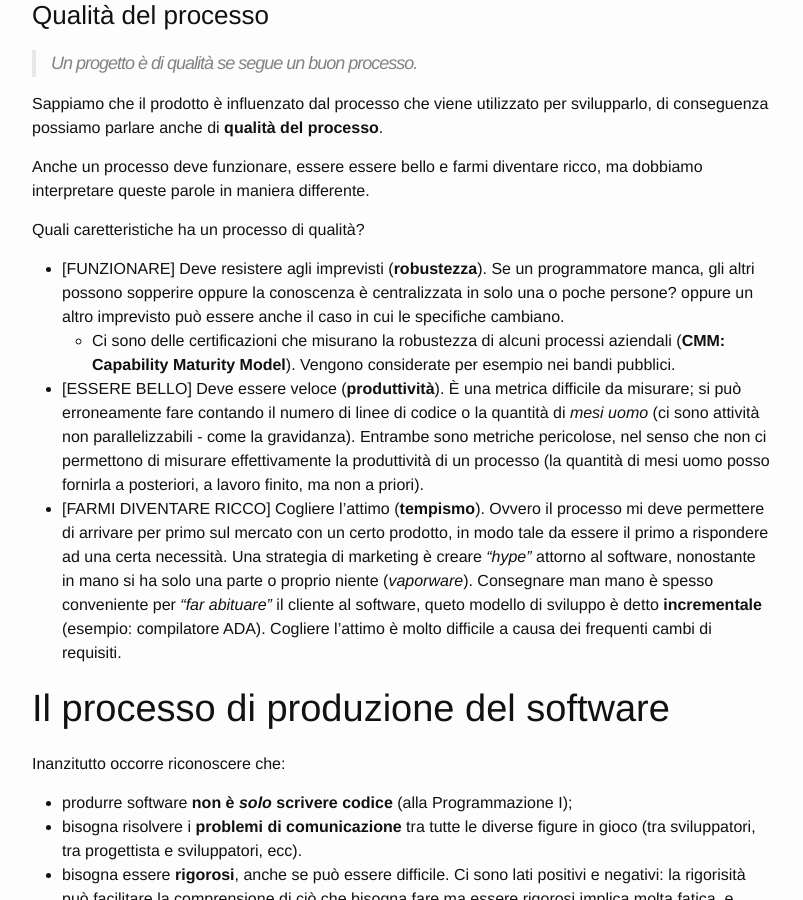
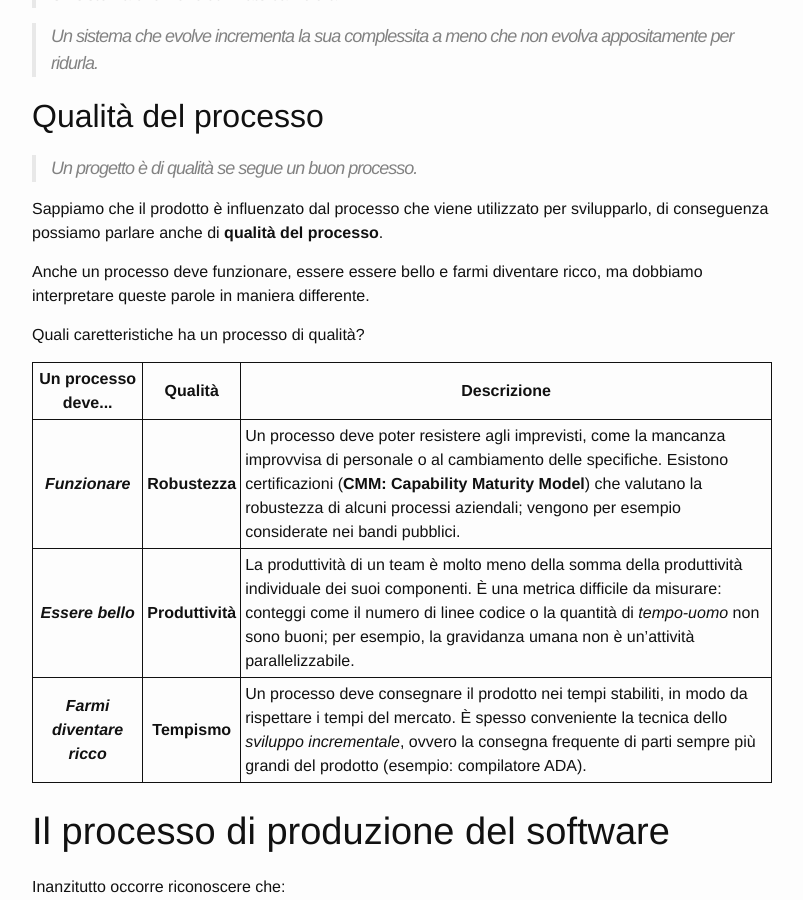
Before and after one commit to MarcoBuster/sweng, a Jekyll site: the page built from _posts/2022-10-03-introduzione.md, in a window 1280 px wide and 900 px high, scrolled down 4011 px. Shown: the whole window, without its empty margins (238-1041 px from the left). Built offline with Jekyll 4.4.1, drawn with Linux system fonts in a browser that asks for light colours; the table of contents is made by our own code; some of the changed text lies outside the part shown.

Commit message:
Finish process quality table

```diff
--- a/_posts/2022-10-03-introduzione.md
+++ b/_posts/2022-10-03-introduzione.md
@@ -58,7 +58,7 @@ Ma __quale è il target__? Mi chiedo le seguenti domande:
 - I __requesiti__ sono quello che il cliente vuole. Spesso sono cambiati in corso d'opera oppure sono espressi in modo sbagliato. È necessaria un'interazione continua.
 - Le __specifiche__ sono ciò che è stato formalizzato dal programmatore (se i requisiti sono stati espressi in modo non corretto anche le specifiche risulteranno inesatte).
 
-## Qualità del software
+# Qualità
 
 Le qualità del prodotto si dividono in due tipi:
 - __qualità esterne__: qualità che vengono colte dal cliente;
@@ -66,12 +66,14 @@ Le qualità del prodotto si dividono in due tipi:
 
 Le qualità interne influenzano molto le qualità esterne (per esempio se ho un codice ottimizzato ed efficiente, il mio software produrrà i risultati più velocemente).
 
+## Qualità del software
+
 Un software di qualità deve <b><i>funzionare</i></b>, <b><i>essere bello</i></b> e <b><i>"farmi diventare ricco"</i></b>.
 
 <table style="margin-bottom: 20px">
 <thead>
     <tr>
-        <th>Il software deve...</th>
+        <th>Un software deve...</th>
         <th>Qualità</th>
         <th>Descrizione</th>
     </tr>
@@ -155,7 +157,7 @@ __Leggi di M. Lehman__.
 
 > Un sistema che evolve incrementa la sua complessita a meno che non evolva appositamente per ridurla.
 
-### Qualità del processo
+## Qualità del processo
 > Un progetto è di qualità se segue un buon processo.
 
 Sappiamo che il prodotto è influenzato dal processo che viene utilizzato per svilupparlo, di conseguenza possiamo parlare anche di  __qualità del processo__.
@@ -163,10 +165,40 @@ Sappiamo che il prodotto è influenzato dal processo che viene utilizzato per sv
 Anche un processo deve funzionare, essere essere bello e farmi diventare ricco, ma dobbiamo interpretare queste parole in maniera differente.
 
 Quali caretteristiche ha un processo di qualità?
-- [FUNZIONARE] Deve resistere agli imprevisti (__robustezza__). Se un programmatore manca, gli altri possono sopperire oppure la conoscenza è centralizzata in solo una o poche persone? oppure un altro imprevisto può essere anche il caso in cui le specifiche cambiano.
-    - Ci sono delle certificazioni che misurano la robustezza di alcuni processi aziendali (__CMM: Capability Maturity Model__). Vengono considerate per esempio nei bandi pubblici.
-- [ESSERE BELLO] Deve essere veloce (__produttività__). È una metrica difficile da misurare; si può erroneamente fare contando il numero di linee di codice o la quantità di _mesi uomo_ (ci sono attività non parallelizzabili - come la gravidanza). Entrambe sono metriche pericolose, nel senso che non ci permettono di misurare effettivamente la produttività di un processo (la quantità di mesi uomo posso fornirla a posteriori, a lavoro finito, ma non a priori).
-- [FARMI DIVENTARE RICCO] Cogliere l'attimo (__tempismo__). Ovvero il processo mi deve permettere di arrivare per primo sul mercato con un certo prodotto, in modo tale da essere il primo a rispondere ad una certa necessità. Una strategia di marketing è creare _"hype"_ attorno al software, nonostante in mano si ha solo una parte o proprio niente (_vaporware_). Consegnare man mano è spesso conveniente per _"far abituare"_ il cliente al software, queto modello di sviluppo è detto __incrementale__ (esempio: compilatore ADA). Cogliere l'attimo è molto difficile a causa dei frequenti cambi di requisiti.
+
+<table style="margin-bottom: 20px">
+<thead>
+    <tr>
+        <th>Un processo deve...</th>
+        <th>Qualità</th>
+        <th>Descrizione</th>
+    </tr>
+</thead>
+<tbody>
+    <tr>
+        <th rowspan="1"><i>Funzionare</i></th>
+        <th>Robustezza</th>
+        <td markdown="span">
+            Un processo deve poter resistere agli imprevisti, come la mancanza improvvisa di personale o al cambiamento delle specifiche.
+            Esistono certificazioni (**CMM: Capability Maturity Model**) che valutano la robustezza di alcuni processi aziendali; vengono per esempio considerate nei bandi pubblici.
+        </td>
+    </tr>
+    <tr>
+        <th rowspan="1"><i>Essere bello</i></th>
+        <th>Produttività</th>
+        <td markdown="span">
+            La produttività di un team è molto meno della somma della produttività individuale dei suoi componenti. È una metrica difficile da misurare: conteggi come il numero di linee codice o la quantità di _tempo-uomo_ non sono buoni; per esempio, la gravidanza umana non è un'attività parallelizzabile.
+        </td>
+    </tr>
+    <tr>
+        <th rowspan="1"><i>Farmi diventare ricco</i></th>
+        <th>Tempismo</th>
+        <td markdown="span">
+            Un processo deve consegnare il prodotto nei tempi stabiliti, in modo da rispettare i tempi del mercato. È spesso conveniente la tecnica dello *sviluppo incrementale*, ovvero la consegna frequente di parti sempre più grandi del prodotto (esempio: compilatore ADA).
+        </td>
+    </tr>
+</tbody>
+</table>
 
 # Il processo di produzione del software
 Inanzitutto occorre riconoscere che:
```
